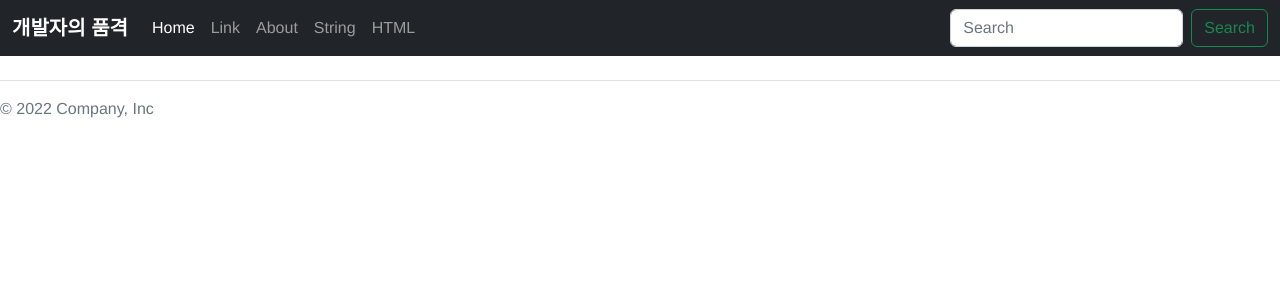
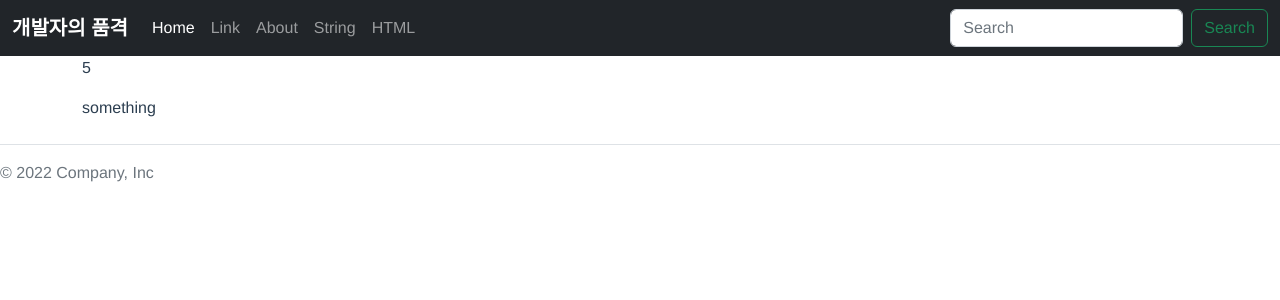
Before and after one commit to joonsmoons/thegreat-bootcamp, a Vue app in the folder 04_vue/project/: page /advanced/provide in a window 1280 px wide. Shown: the top 300 px of the page. Built offline with nearby package versions, Linux system fonts and the light colour scheme.

Commit message:
[add] basic vue end

```diff
--- a/04_vue/project/src/App.vue
+++ b/04_vue/project/src/App.vue
@@ -1,7 +1,9 @@
 <template>
   <div>
     <HeaderLayout />
-    <router-view />
+    <div class="container">
+      <router-view />
+    </div>
     <FooterLayout />
   </div>
 </template>
@@ -17,7 +19,7 @@
   font-family: Avenir, Helvetica, Arial, sans-serif;
   -webkit-font-smoothing: antialiased;
   -moz-osx-font-smoothing: grayscale;
-  text-align: center;
+  /* text-align: center; */
   color: #2c3e50;
 }
 
--- /dev/null
+++ b/04_vue/project/src/components/fragment/ProvideInject.vue
@@ -0,0 +1,22 @@
+<template>
+  <div>
+    <p>{{ size }}</p>
+    <p>{{ str }}</p>
+  </div>
+</template>
+<script>
+export default {
+  components: {},
+  inject: ['size', 'str'],
+  data() {
+    return {
+      sampleData: ''
+    }
+  },
+  setup() {},
+  created() {},
+  mounted() {},
+  unmounted() {},
+  methods: {}
+}
+</script>
--- a/04_vue/project/src/router/index.js
+++ b/04_vue/project/src/router/index.js
@@ -199,6 +199,14 @@
       import(
         /* webpackChunkName: "reuse", webpackPrefetch:true */ '../views/4_reuse/SlotView.vue'
       )
+  },
+  {
+    path: '/advanced/provide',
+    name: 'ProvideView',
+    component: () =>
+      import(
+        /* webpackChunkName: "advanced", webpackPrefetch:true */ '../views/5_advanced/ProvideView.vue'
+      )
   }
 ]
 
--- a/04_vue/project/src/views/1_databinding/DataBindingAttributeView.vue
+++ b/04_vue/project/src/views/1_databinding/DataBindingAttributeView.vue
@@ -1,30 +1,15 @@
 <template>
   <div>
-    <input type="text" v-bind:value="userId" readonly />
-    <br />
-    <input type="text" :value="userId" readonly />
-    <br />
     <img :src="imgSrc" style="width: 100px; height: auto" />
-    <br />
-    <input type="text" v-model="txt1" />
-    <button :disabled="txt1 === ''">조회</button>
   </div>
 </template>
 <script>
 export default {
-  components: {},
   data() {
     return {
-      userId: 'joonsmoons',
       imgSrc:
-        'https://upload.wikimedia.org/wikipedia/commons/thumb/9/95/Vue.js_Logo_2.svg/1024px-Vue.js_Logo_2.svg.png?20170919082558',
-      txt1: ''
+        'https://upload.wikimedia.org/wikipedia/commons/thumb/9/95/Vue.js_Logo_2.svg/1024px-Vue.js_Logo_2.svg.png?20170919082558'
     }
-  },
-  setup() {},
-  created() {},
-  mounted() {},
-  unmounted() {},
-  methods: {}
+  }
 }
 </script>
--- /dev/null
+++ b/04_vue/project/src/views/5_advanced/ProvideView.vue
@@ -0,0 +1,27 @@
+<template>
+  <div>
+    <provide-inject />
+  </div>
+</template>
+<script>
+import ProvideInject from '@/components/fragment/ProvideInject.vue'
+export default {
+  components: { ProvideInject },
+  provide() {
+    return {
+      size: 5,
+      str: this.sampleData
+    }
+  },
+  data() {
+    return {
+      sampleData: 'something'
+    }
+  },
+  setup() {},
+  created() {},
+  mounted() {},
+  unmounted() {},
+  methods: {}
+}
+</script>
```
